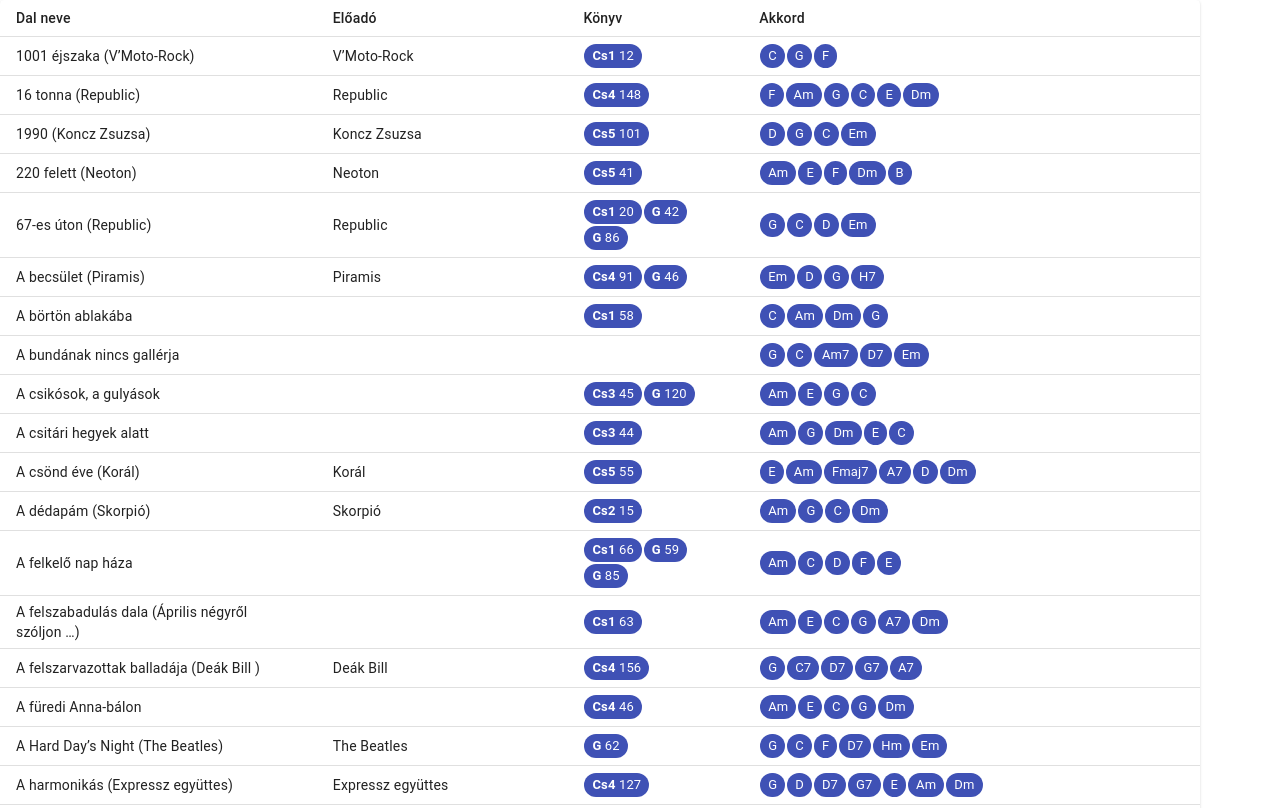
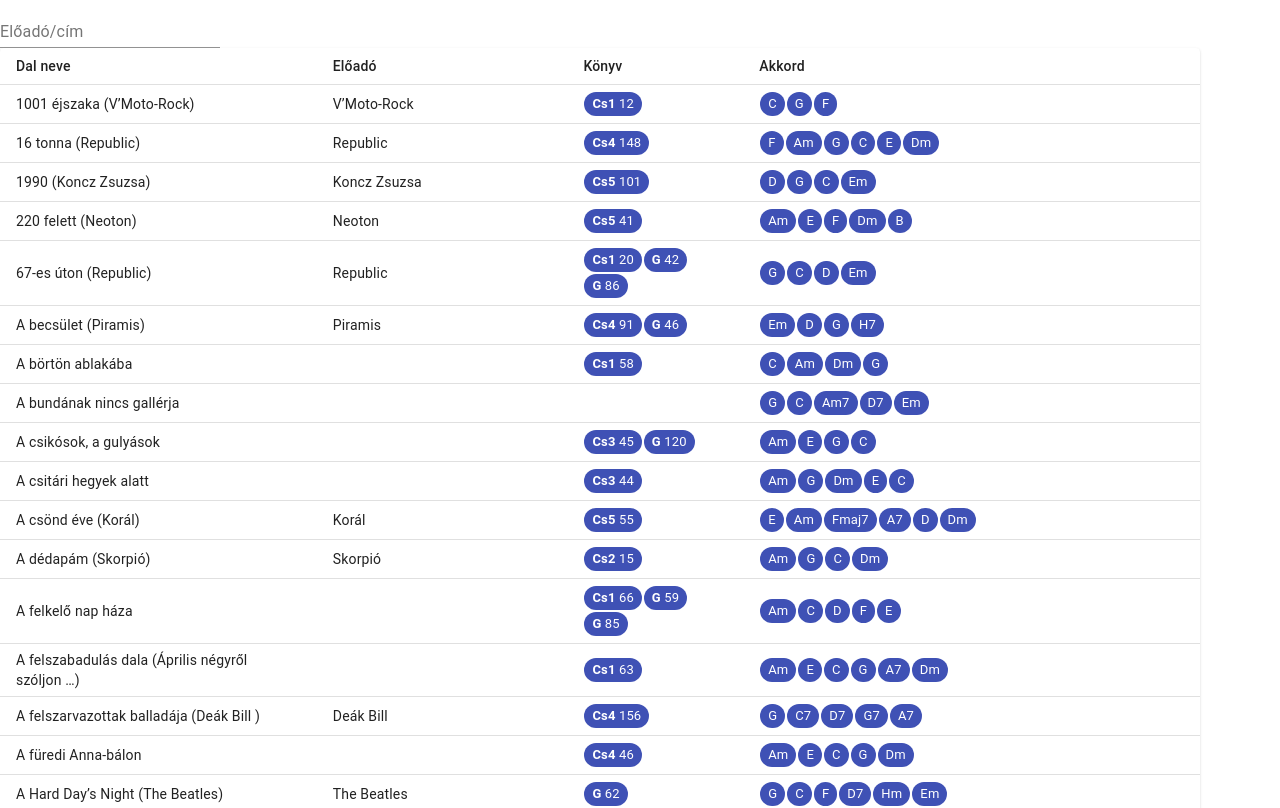
Before and after one commit to vhermecz/gitariskola, a React (Create React App) app: page / in a window 1280 px wide. Shown: the top 808 px of the page. Built offline with nearby package versions, Linux system fonts and the light colour scheme.

Commit message:
Add filter by title/performer

```diff
--- a/src/components/songlist.js
+++ b/src/components/songlist.js
@@ -7,6 +7,7 @@
     TableHead,
     TableCell,
     TableBody,
+    TextField,
     Paper
 } from "@material-ui/core";
 import {makeStyles} from "@material-ui/core/styles";
@@ -39,11 +40,27 @@
   )
 }
 
+function filterByText(songs, filterText) {
+  if (!filterText) {
+    return songs;
+  }
+  const normalizedFilterText = filterText.toLowerCase();
+  return songs.filter(song =>
+    (song.performer||"").toLowerCase().includes(filterText) ||
+    (song.title||"").toLowerCase().includes(filterText)
+  )
+}
+
 export function SongList() {
   const classes = useStyles();
-  const chords = CHORDINFO;
+  const [textFilter, setTextFilter] = useState("");
+  const songs = filterByText(CHORDINFO, textFilter);
   return (
     <div className={classes.content}>
+      <TextField
+        label="Előadó/cím"
+        value={textFilter}
+        onChange={(event) => setTextFilter(event.target.value)}/>
       <TableContainer component={Paper}>
         <Table size="small" aria-label="running">
           <TableHead>
@@ -55,7 +72,7 @@
             </TableRow>
           </TableHead>
           <TableBody>
-            {chords.map(row => (
+            {songs.map(row => (
               <TableRow key={row.idx}>
                 <TableCell component="th" scope="row">{row.title}</TableCell>
                 <TableCell>{row.performer}</TableCell>
```
